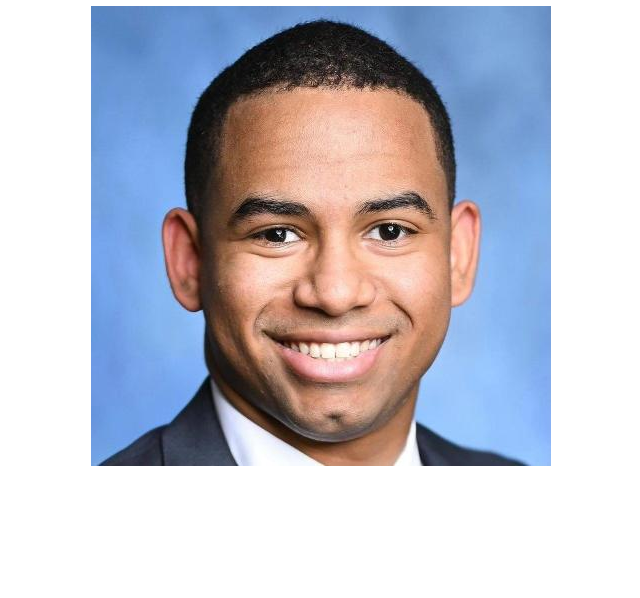
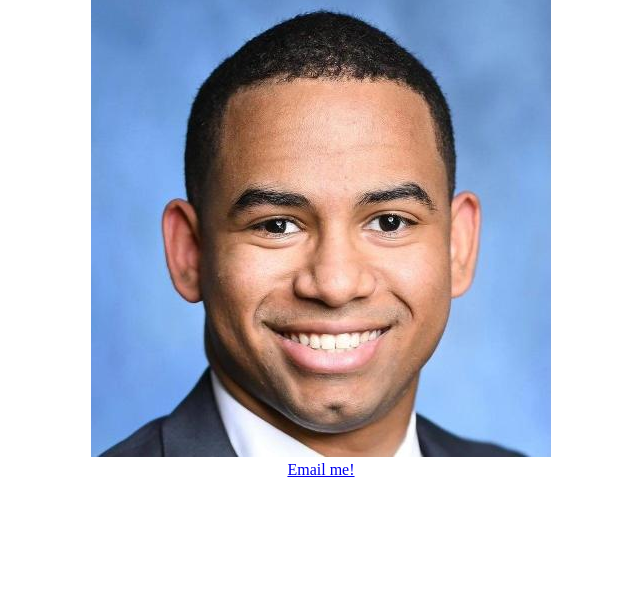
Before and after one commit to cristopheridlc/cristopherdelacruz.com, a plain HTML site: page index.html in a window 1280 px wide. Shown: the part 202-800 px from the top of the page, without its empty margins (319-959 px from the left). Drawn offline with Linux system fonts and the light colour scheme.

Commit message:
add email link

```diff
--- a/index.html
+++ b/index.html
@@ -14,6 +14,7 @@
     <main>
         <h1>Cristopher De La Cruz</h1>
         <img src="./cristopher.jpg">
+        <a href="mailto:cristopher@delacruz.info">Email me!</a>
     </main>
 </body>
 
```
